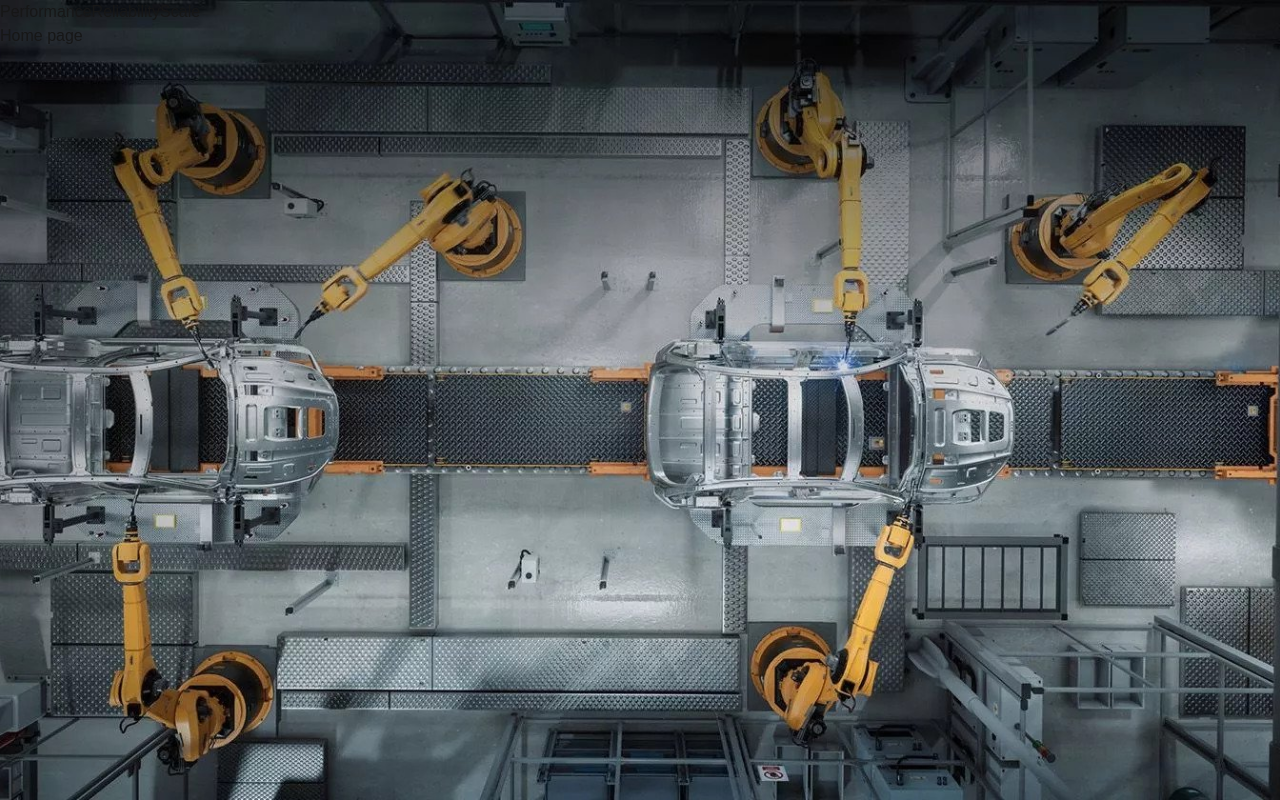
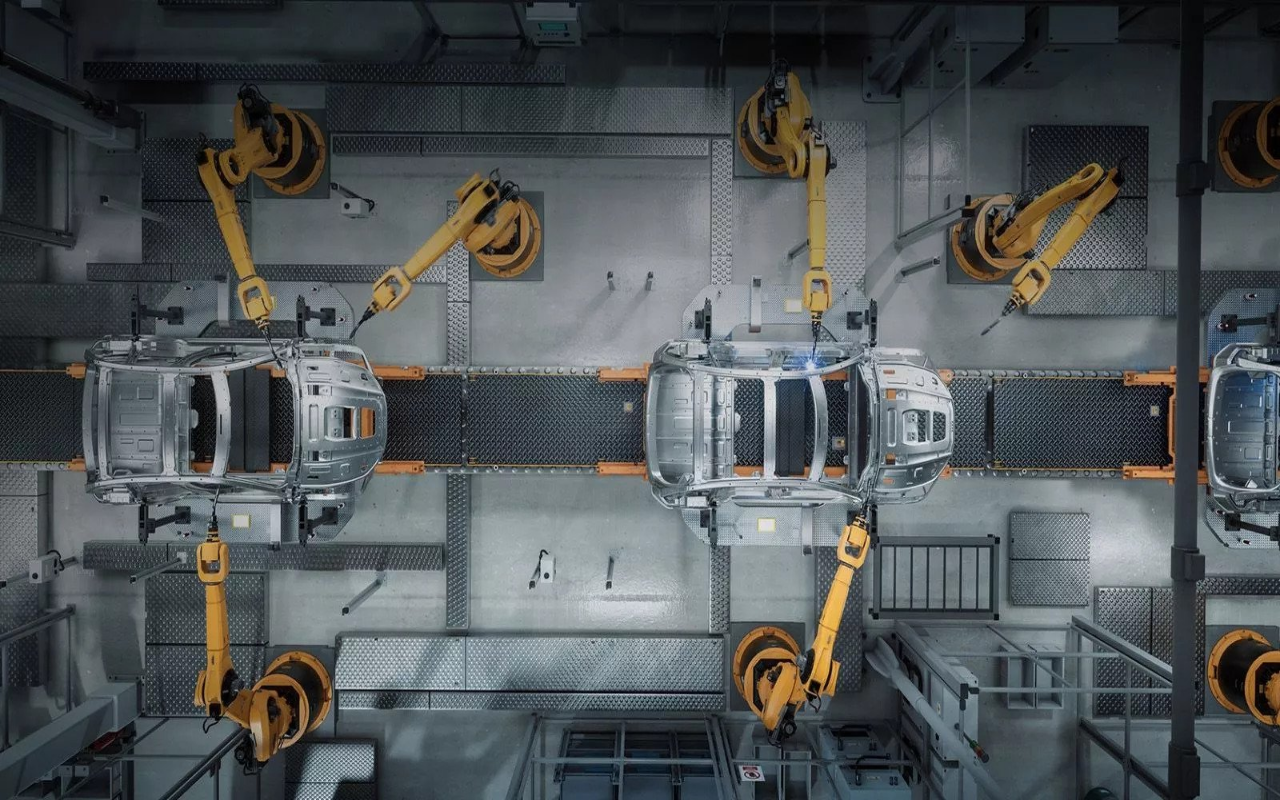
Before and after one commit to MyatSuMon253/corp, a Next.js app: page / in a window 1280 px wide. Built offline with nearby package versions, Linux system fonts and the light colour scheme.

Commit message:
feat: resize images

```diff
--- a/src/app/page.tsx
+++ b/src/app/page.tsx
@@ -1,17 +1,33 @@
 import Image from "next/image";
 import homeImg from "/public/home.jpg";
 
+console.log(homeImg);
 export default function Home() {
   return (
     <div>
       Home page
-      <div className="absolute -z-10 inset-0">
+      {/* <div className="absolute -z-10 inset-0">
         <Image
           src={homeImg}
           alt="car factory"
           fill
           style={{ objectFit: "cover" }}
         />
+      </div> */}
+      {/* image size is equal to imported image  */}
+      {/* <div>
+        <Image src={homeImg} alt="car factory" />
+        <div>Buy our product</div>
+      </div> */}
+      {/* image size will be given width and height */}
+      {/* <div>
+        <Image src={homeImg} alt="car factory" width={400} height={400} />
+        <div>Buy our product</div>
+      </div> */}
+      {/* image will expand to fill up the parent element */}
+      <div>
+        <Image src={homeImg} alt="car factory" fill />
+        <div>Buy our product</div>
       </div>
     </div>
   );
```
